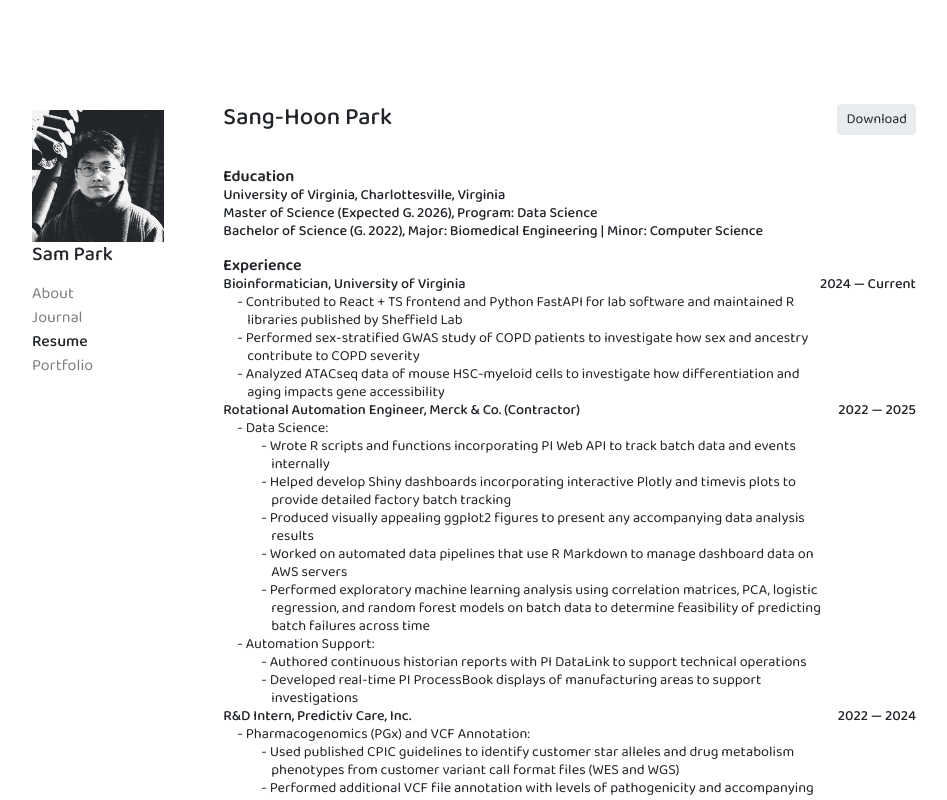
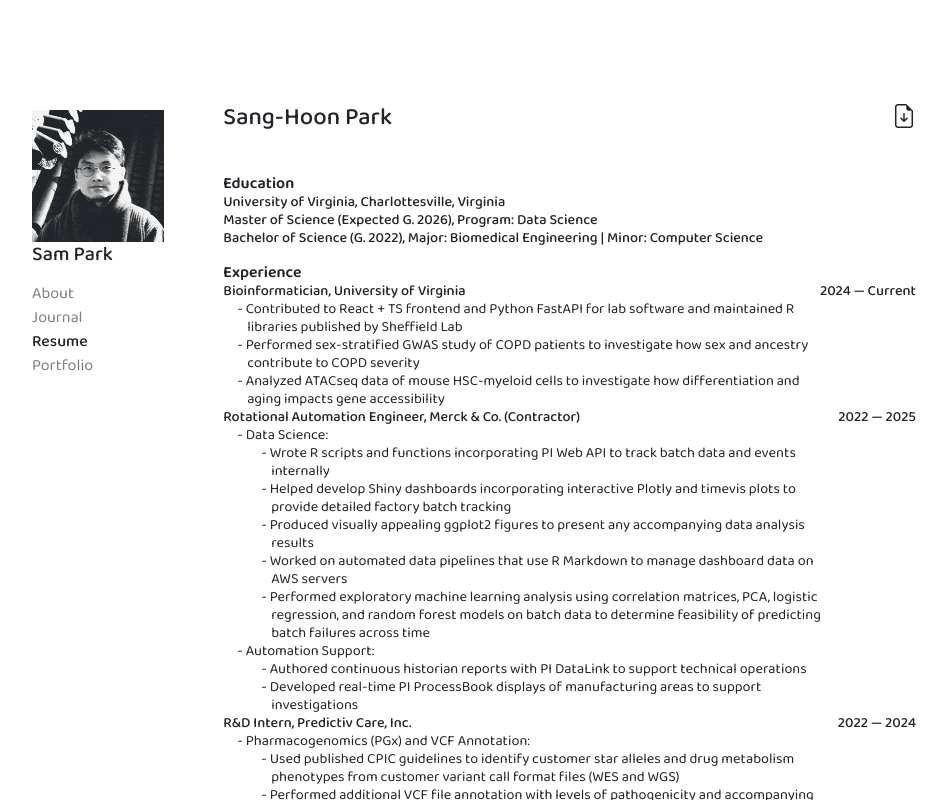
Before and after one commit to sanghoonio/sanghoonio, a React (Vite) app: page /resume in a window 1280 px wide. Shown: the top 800 px of the page, without its empty margins (160-1107 px from the left). Built offline with nearby package versions, Linux system fonts and the light colour scheme.

Commit message:
download button icon

```diff
--- a/src/components/Resume.tsx
+++ b/src/components/Resume.tsx
@@ -34,7 +34,9 @@ const Resume: React.FC = () => {
     <>
       <div className='d-flex justify-content-between pb-4 mb-2 resume-header'>
         <h4 className='fw-medium mb-0'>Sang-Hoon Park</h4>
-        <a className='btn btn-sm btn-dark' href='resume.pdf' download='resume.pdf'>Download</a>
+        <a className='cursor-pointer' href='resume.pdf' download='resume.pdf'>
+          <h4 className='bi bi-file-earmark-arrow-down text-dark' />
+        </a>
       </div>
       {Object.keys(resumeData).map((section, index) => (
         <div className='mb-3' key={index}>
```
